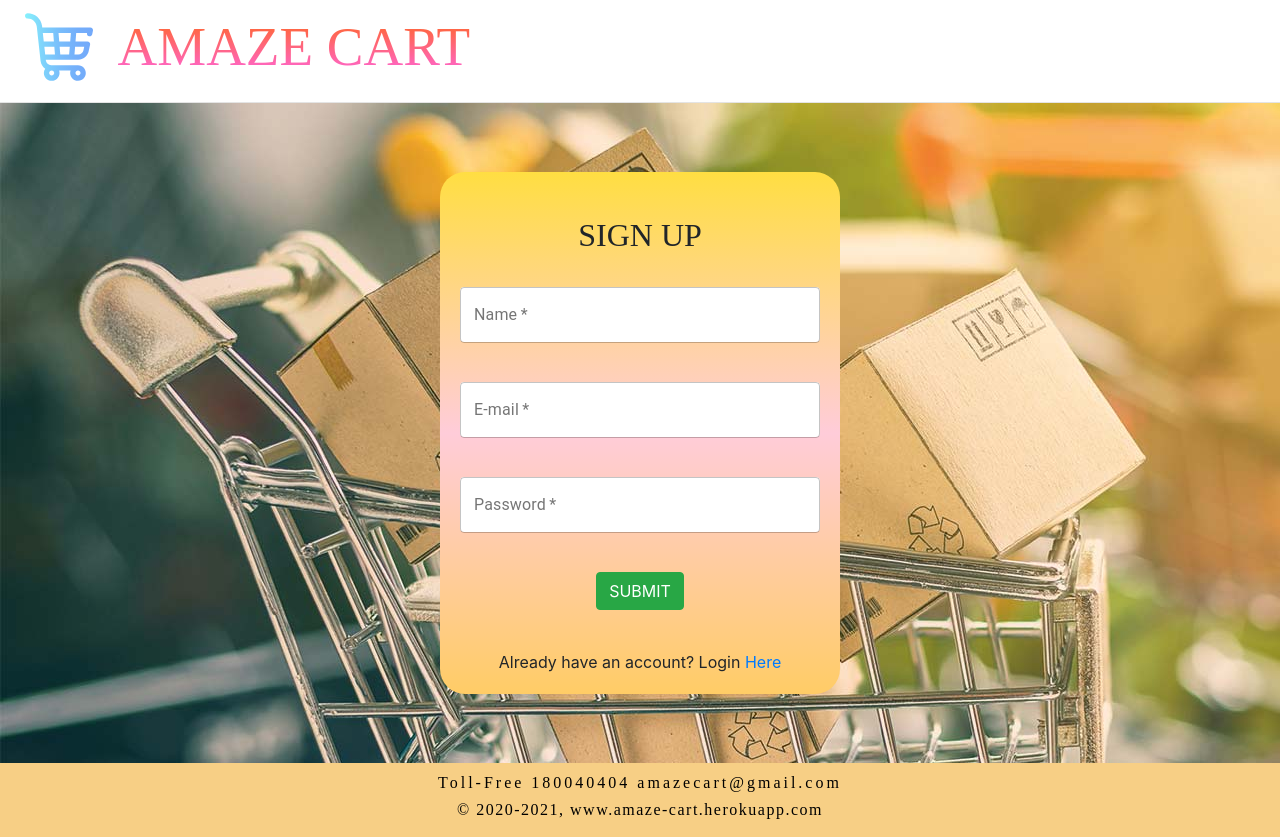
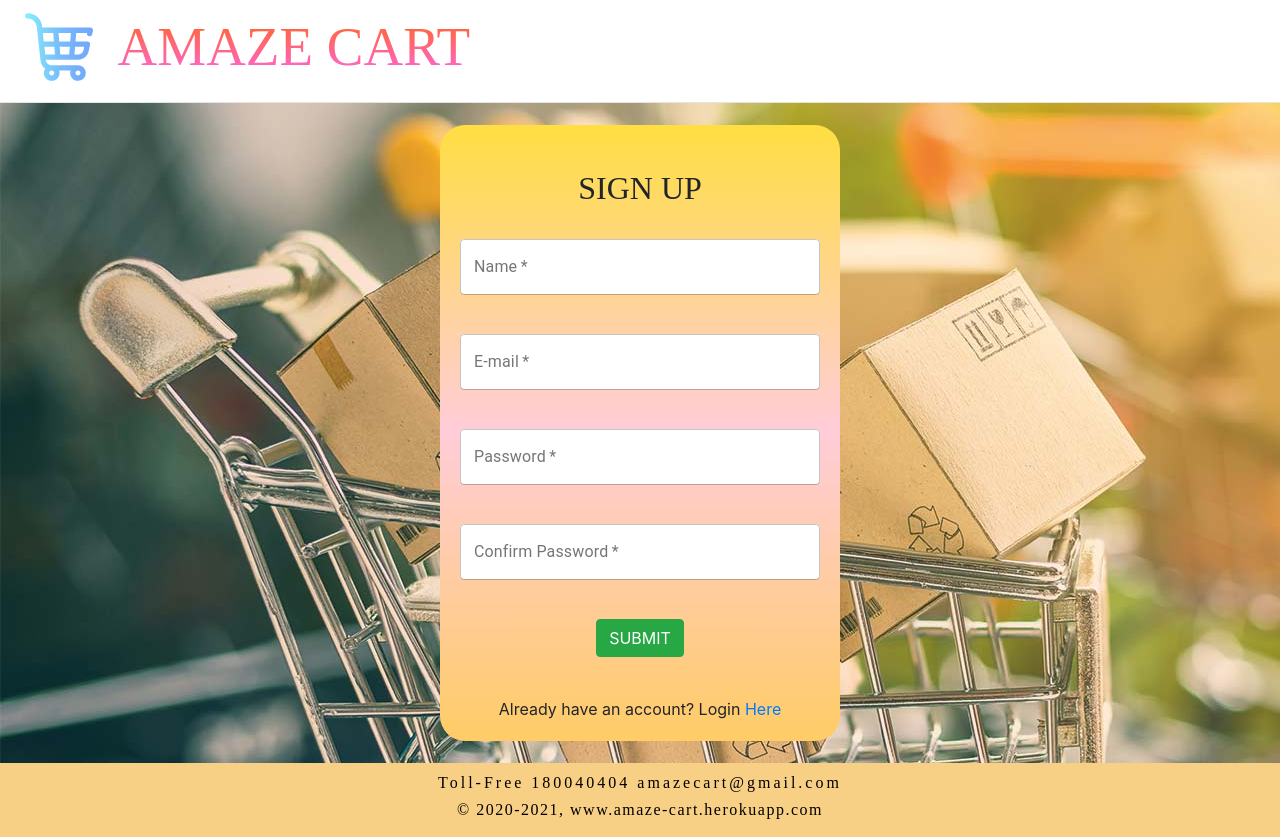
Before and after one commit to Kavitha-Ashokan/Amaze-Cart, a React (Create React App) app: page / in a window 1280 px wide. Built offline with nearby package versions, Linux system fonts and the light colour scheme; no server answers; the database is empty.

Commit message:
completed

```diff
--- a/src/components/Signup.js
+++ b/src/components/Signup.js
@@ -8,11 +8,13 @@ export const Signup = (props) => {
   const [name, setName] = useState("");
   const [email, setEmail] = useState("");
   const [password, setPassword] = useState("");
+  const [confirmPassword,setConfirmPassword] = useState("");
   const [error, setError] = useState("");
 
   // signup
   const signup = (e) => {
     e.preventDefault();
+    if(password===confirmPassword){
     auth
       .createUserWithEmailAndPassword(email, password)
       .then((cred) => {
@@ -33,6 +35,10 @@ export const Signup = (props) => {
           .catch((err) => setError(err.message));
       })
       .catch((err) => setError(err.message));
+    }
+    else{
+      alert("Please check password correctly");
+    }
   };
 
   return (
@@ -78,6 +84,18 @@ export const Signup = (props) => {
           />
           <p></p>
           <br></br>
+           <TextField
+            type="password"
+            id="outlined-basic"
+            label="Confirm Password"
+            variant="outlined"
+            onChange={(e) => setConfirmPassword(e.target.value)}
+            value={confirmPassword}
+            className="form-control"
+            required
+          />
+          <p></p>
+          <br></br>
           <center>
             <button type="submit" className="btn btn-success btn-md mybtn">
               SUBMIT
```
